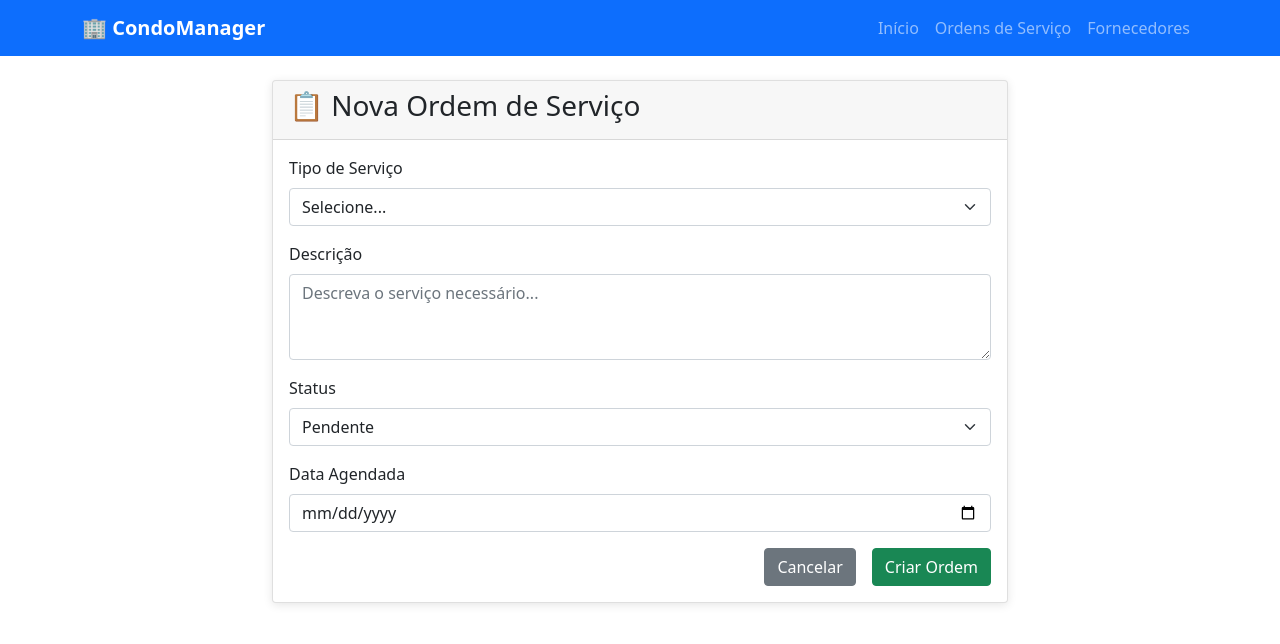
After one commit to analuizataveira/CondoManager, a Flask app: page /ordens/nova in a window 1280 px wide. The commit adds this page. Shown: the top 644 px of the page. Run offline with Flask 3, Linux system fonts and the light colour scheme.

Commit message:
feat :sparkles: correcao crud, novas paginas

```diff
--- a/docker-compose.yml
+++ b/docker-compose.yml
@@ -1,8 +1,7 @@
-version: '3.9'
 
 services:
   db:
-    image: postgres:15
+    image: postgres:16
     environment:
       POSTGRES_USER: postgres
       POSTGRES_PASSWORD: postgres
--- a/frontend/app.py
+++ b/frontend/app.py
@@ -1,24 +1,103 @@
-from flask import Flask, render_template, request, redirect
+from flask import Flask, render_template, request, redirect, url_for, flash
 import requests
+from datetime import datetime
 
 app = Flask(__name__)
+app.secret_key = "seu_secret_key_aqui"
 API_URL = "http://backend:8000"
 
 @app.route('/')
 def index():
     return render_template("index.html")
 
+# ROTAS PARA ORDENS DE SERVIÇO
 @app.route('/ordens')
 def listar_ordens():
-    response = requests.get(f"{API_URL}/ordens")
-    ordens = response.json()
+    try:
+        response = requests.get(f"{API_URL}/ordens")
+        ordens = response.json() if response.status_code == 200 else []
+    except requests.exceptions.RequestException:
+        ordens = []
+        flash("Erro ao conectar com a API", "error")
     return render_template("ordens.html", ordens=ordens)
 
+@app.route('/ordens/nova', methods=['GET', 'POST'])
+def nova_ordem():
+    if request.method == 'POST':
+        dados = {
+            "tipo": request.form['tipo'],
+            "descricao": request.form['descricao'],
+            "status": request.form['status'],
+            "data_agendada": request.form['data_agendada']
+        }
+        try:
+            response = requests.post(f"{API_URL}/ordens", json=dados)
+            if response.status_code == 200:
+                flash("Ordem de serviço criada com sucesso!", "success")
+                return redirect(url_for('listar_ordens'))
+            else:
+                flash("Erro ao criar ordem de serviço", "error")
+        except requests.exceptions.RequestException:
+            flash("Erro ao conectar com a API", "error")
+
+    return render_template("nova_ordem.html")
+
+@app.route('/ordens/<int:ordem_id>/deletar', methods=['POST'])
+def deletar_ordem(ordem_id):
+    try:
+        response = requests.delete(f"{API_URL}/ordens/{ordem_id}")
+        if response.status_code == 200:
+            flash("Ordem de serviço deletada com sucesso!", "success")
+        else:
+            flash("Erro ao deletar ordem de serviço", "error")
+    except requests.exceptions.RequestException:
+        flash("Erro ao conectar com a API", "error")
+
+    return redirect(url_for('listar_ordens'))
+
+# ROTAS PARA FORNECEDORES
 @app.route('/fornecedores')
 def listar_fornecedores():
-    response = requests.get(f"{API_URL}/fornecedores")
-    fornecedores = response.json()
+    try:
+        response = requests.get(f"{API_URL}/fornecedores")
+        fornecedores = response.json() if response.status_code == 200 else []
+    except requests.exceptions.RequestException:
+        fornecedores = []
+        flash("Erro ao conectar com a API", "error")
     return render_template("fornecedores.html", fornecedores=fornecedores)
 
+@app.route('/fornecedores/novo', methods=['GET', 'POST'])
+def novo_fornecedor():
+    if request.method == 'POST':
+        dados = {
+            "nome": request.form['nome'],
+            "especialidade": request.form['especialidade'],
+            "contato": request.form['contato']
+        }
+        try:
+            response = requests.post(f"{API_URL}/fornecedores", json=dados)
+            if response.status_code == 200:
+                flash("Fornecedor criado com sucesso!", "success")
+                return redirect(url_for('listar_fornecedores'))
+            else:
+                flash("Erro ao criar fornecedor", "error")
+        except requests.exceptions.RequestException:
+            flash("Erro ao conectar com a API", "error")
+
+    return render_template("novo_fornecedor.html")
+
+@app.route('/fornecedores/<int:fornecedor_id>/deletar', methods=['POST'])
+def deletar_fornecedor(fornecedor_id):
+    try:
+        response = requests.delete(f"{API_URL}/fornecedores/{fornecedor_id}")
+        if response.status_code == 200:
+            flash("Fornecedor deletado com sucesso!", "success")
+        else:
+            flash("Erro ao deletar fornecedor", "error")
+    except requests.exceptions.RequestException:
+        flash("Erro ao conectar com a API", "error")
+
+    return redirect(url_for('listar_fornecedores'))
+
 if __name__ == "__main__":
-    app.run(host='0.0.0.0', port=5000)
+    app.run(host='0.0.0.0', port=5000, debug=True)
--- a/frontend/requirements.txt
+++ b/frontend/requirements.txt
@@ -1,2 +1,3 @@
 Flask==2.2.5
-requests
+requests==2.31.0
+Werkzeug==2.2.3
--- a/frontend/static/style.css
+++ b/frontend/static/style.css
@@ -0,0 +1,75 @@
+/* CondoManager - Custom Styles */
+
+body {
+    font-family: 'Segoe UI', Tahoma, Geneva, Verdana, sans-serif;
+    background-color: #f8f9fa;
+}
+
+.navbar-brand {
+    font-weight: bold;
+    font-size: 1.5rem;
+}
+
+.card {
+    border: none;
+    border-radius: 10px;
+    box-shadow: 0 2px 10px rgba(0,0,0,0.1);
+    margin-bottom: 20px;
+    transition: transform 0.2s;
+}
+
+.card:hover {
+    transform: translateY(-2px);
+    box-shadow: 0 4px 20px rgba(0,0,0,0.15);
+}
+
+.table {
+    background-color: white;
+    border-radius: 8px;
+    overflow: hidden;
+}
+
+.table thead th {
+    border: none;
+    font-weight: 600;
+    text-transform: uppercase;
+    font-size: 0.9rem;
+    letter-spacing: 0.5px;
+}
+
+.btn {
+    border-radius: 6px;
+    padding: 8px 16px;
+    font-weight: 500;
+    transition: all 0.2s;
+}
+
+.btn:hover {
+    transform: translateY(-1px);
+}
+
+.alert {
+    border: none;
+    border-radius: 8px;
+}
+
+.badge {
+    font-size: 0.8rem;
+    padding: 6px 10px;
+}
+
+.form-control, .form-select {
+    border-radius: 6px;
+    border: 1px solid #dee2e6;
+    padding: 10px 12px;
+}
+
+.form-control:focus, .form-select:focus {
+    border-color: #0d6efd;
+    box-shadow: 0 0 0 0.2rem rgba(13,110,253,0.25);
+}
+
+.display-4 {
+    font-weight: 300;
+    margin-bottom: 20px;
+}
--- a/frontend/templates/base.html
+++ b/frontend/templates/base.html
@@ -2,16 +2,38 @@
 <html lang="pt-br">
 <head>
     <meta charset="UTF-8">
-    <title>Gestão Predial</title>
-    <link rel="stylesheet" href="/static/style.css">
+    <meta name="viewport" content="width=device-width, initial-scale=1.0">
+    <title>{% block title %}CondoManager{% endblock %}</title>
+    <link rel="stylesheet" href="{{ url_for('static', filename='style.css') }}">
+    <link href="https://cdn.jsdelivr.net/npm/bootstrap@5.1.3/dist/css/bootstrap.min.css" rel="stylesheet">
 </head>
 <body>
-    <nav>
-        <a href="/">Início</a> |
-        <a href="/ordens">Ordens de Serviço</a> |
-        <a href="/fornecedores">Fornecedores</a>
+    <nav class="navbar navbar-expand-lg navbar-dark bg-primary">
+        <div class="container">
+            <a class="navbar-brand" href="{{ url_for('index') }}">🏢 CondoManager</a>
+            <div class="navbar-nav">
+                <a class="nav-link" href="{{ url_for('index') }}">Início</a>
+                <a class="nav-link" href="{{ url_for('listar_ordens') }}">Ordens de Serviço</a>
+                <a class="nav-link" href="{{ url_for('listar_fornecedores') }}">Fornecedores</a>
+            </div>
+        </div>
     </nav>
-    <hr>
-    {% block content %}{% endblock %}
+
+    <div class="container mt-4">
+        {% with messages = get_flashed_messages(with_categories=true) %}
+            {% if messages %}
+                {% for category, message in messages %}
+                    <div class="alert alert-{{ 'danger' if category == 'error' else 'success' }} alert-dismissible fade show" role="alert">
+                        {{ message }}
+                        <button type="button" class="btn-close" data-bs-dismiss="alert"></button>
+                    </div>
+                {% endfor %}
+            {% endif %}
+        {% endwith %}
+
+        {% block content %}{% endblock %}
+    </div>
+
+    <script src="https://cdn.jsdelivr.net/npm/bootstrap@5.1.3/dist/js/bootstrap.bundle.min.js"></script>
 </body>
 </html>
--- /dev/null
+++ b/frontend/templates/nova_ordem.html
@@ -0,0 +1,59 @@
+{% extends "base.html" %}
+
+{% block title %}Nova Ordem - CondoManager{% endblock %}
+
+{% block content %}
+<div class="row justify-content-center">
+    <div class="col-md-8">
+        <div class="card">
+            <div class="card-header">
+                <h3>📋 Nova Ordem de Serviço</h3>
+            </div>
+            <div class="card-body">
+                <form method="POST">
+                    <div class="mb-3">
+                        <label for="tipo" class="form-label">Tipo de Serviço</label>
+                        <select class="form-select" id="tipo" name="tipo" required>
+                            <option value="">Selecione...</option>
+                            <option value="Elétrica">Elétrica</option>
+                            <option value="Hidráulica">Hidráulica</option>
+                            <option value="Pintura">Pintura</option>
+                            <option value="Jardinagem">Jardinagem</option>
+                            <option value="Limpeza">Limpeza</option>
+                            <option value="Segurança">Segurança</option>
+                            <option value="Elevador">Elevador</option>
+                            <option value="Ar Condicionado">Ar Condicionado</option>
+                            <option value="Outros">Outros</option>
+                        </select>
+                    </div>
+
+                    <div class="mb-3">
+                        <label for="descricao" class="form-label">Descrição</label>
+                        <textarea class="form-control" id="descricao" name="descricao" rows="3" placeholder="Descreva o serviço necessário..." required></textarea>
+                    </div>
+
+                    <div class="mb-3">
+                        <label for="status" class="form-label">Status</label>
+                        <select class="form-select" id="status" name="status" required>
+                            <option value="Pendente">Pendente</option>
+                            <option value="Em Andamento">Em Andamento</option>
+                            <option value="Concluído">Concluído</option>
+                            <option value="Cancelado">Cancelado</option>
+                        </select>
+                    </div>
+
+                    <div class="mb-3">
+                        <label for="data_agendada" class="form-label">Data Agendada</label>
+                        <input type="date" class="form-control" id="data_agendada" name="data_agendada" required>
+                    </div>
+
+                    <div class="d-grid gap-2 d-md-flex justify-content-md-end">
+                        <a href="{{ url_for('listar_ordens') }}" class="btn btn-secondary me-md-2">Cancelar</a>
+                        <button type="submit" class="btn btn-success">Criar Ordem</button>
+                    </div>
+                </form>
+            </div>
+        </div>
+    </div>
+</div>
+{% endblock %}
```
Also changed, not shown: backend/app/crud.py (+53 -2 lines), backend/app/main.py (+58 -9 lines), backend/requirements.txt (+4 -3 lines), frontend/templates/fornecedores.html (+47 -6 lines), frontend/templates/index.html (+35 -2 lines), frontend/templates/novo_fornecedor.html (added, +51 -0 lines), frontend/templates/ordens.html (+51 -6 lines), README.md.
